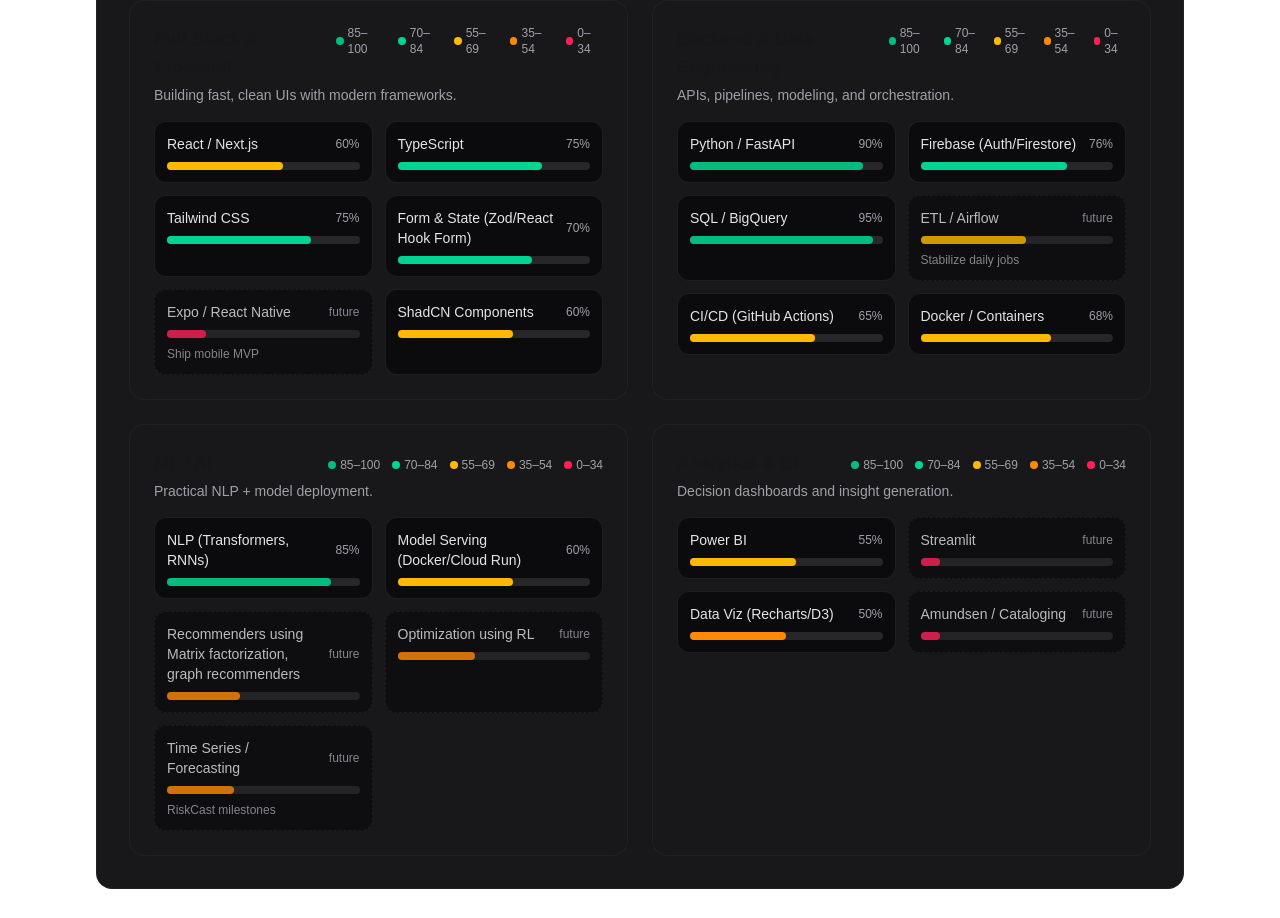
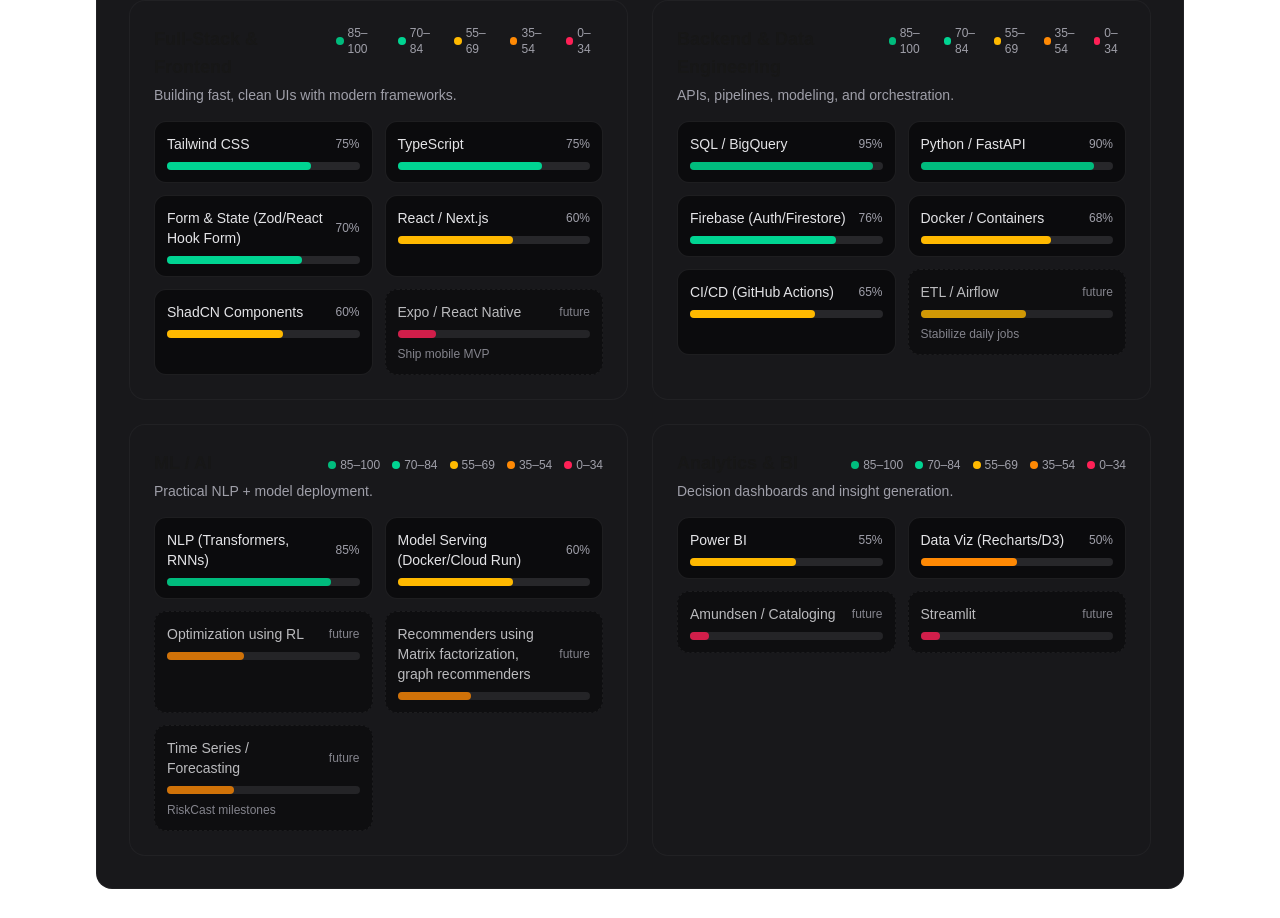
Before and after one commit to Anipreet-Chowdhury/dev-trail, a Next.js app in the folder apps/web/: page /about in a window 1280 px wide. Shown: the part 1260-2178 px from the top of the page. Built offline with nearby package versions, Linux system fonts and the light colour scheme.

Commit message:
fix(web): Ensuring that skills are sorted in descending order of mastery

```diff
--- a/apps/web/src/app/about/SkillTrees.tsx
+++ b/apps/web/src/app/about/SkillTrees.tsx
@@ -28,6 +28,18 @@ export function SkillBadge({ leaf }: { leaf: SkillLeaf }) {
 }
 
 export function SkillTreeCard({ tree }: { tree: SkillTree }) {
+  const sortedLeaves = React.useMemo(() => {
+    return [...tree.leaves].sort((a, b) => {
+      // non-future first
+      if (!!a.future !== !!b.future) return a.future ? 1 : -1;
+      // then by mastery desc
+      const byMastery = b.mastery - a.mastery;
+      if (byMastery !== 0) return byMastery;
+      // tie-breaker: name asc
+      return a.name.localeCompare(b.name);
+    });
+  }, [tree.leaves]);
+
   return (
     <motion.div
       initial={{ opacity: 0, y: 12 }}
@@ -39,24 +51,27 @@ export function SkillTreeCard({ tree }: { tree: SkillTree }) {
       <div className="flex items-baseline justify-between">
         <h3 className="text-lg font-semibold">{tree.title}</h3>
         <div className="flex items-center gap-3 text-xs text-zinc-400">
-                    <div className="flex items-center gap-1"><span className="inline-block h-2 w-2 rounded-full bg-emerald-500"/>85–100</div>
-                    <div className="flex items-center gap-1"><span className="inline-block h-2 w-2 rounded-full bg-emerald-400"/>70–84</div>
-                    <div className="flex items-center gap-1"><span className="inline-block h-2 w-2 rounded-full bg-amber-400"/>55–69</div>
-                    <div className="flex items-center gap-1"><span className="inline-block h-2 w-2 rounded-full bg-orange-400"/>35–54</div>
-                    <div className="flex items-center gap-1"><span className="inline-block h-2 w-2 rounded-full bg-rose-500"/>0–34</div>
+          <div className="flex items-center gap-1"><span className="inline-block h-2 w-2 rounded-full bg-emerald-500" />85–100</div>
+          <div className="flex items-center gap-1"><span className="inline-block h-2 w-2 rounded-full bg-emerald-400" />70–84</div>
+          <div className="flex items-center gap-1"><span className="inline-block h-2 w-2 rounded-full bg-amber-400" />55–69</div>
+          <div className="flex items-center gap-1"><span className="inline-block h-2 w-2 rounded-full bg-orange-400" />35–54</div>
+          <div className="flex items-center gap-1"><span className="inline-block h-2 w-2 rounded-full bg-rose-500" />0–34</div>
         </div>
       </div>
+
       {tree.description && (
         <p className="mt-1 text-sm text-zinc-400">{tree.description}</p>
       )}
+
       <div className="mt-4 grid gap-3 sm:grid-cols-2">
-                {tree.leaves.map((leaf) => (
+        {sortedLeaves.map((leaf) => (
           <SkillBadge key={leaf.name} leaf={leaf} />
         ))}
       </div>
     </motion.div>
   );
 }
+
 
 export default function SkillTrees({ trees }: { trees: SkillTree[] }) {
     return (
```
Lines whose indentation alone changed are shown as unchanged.
